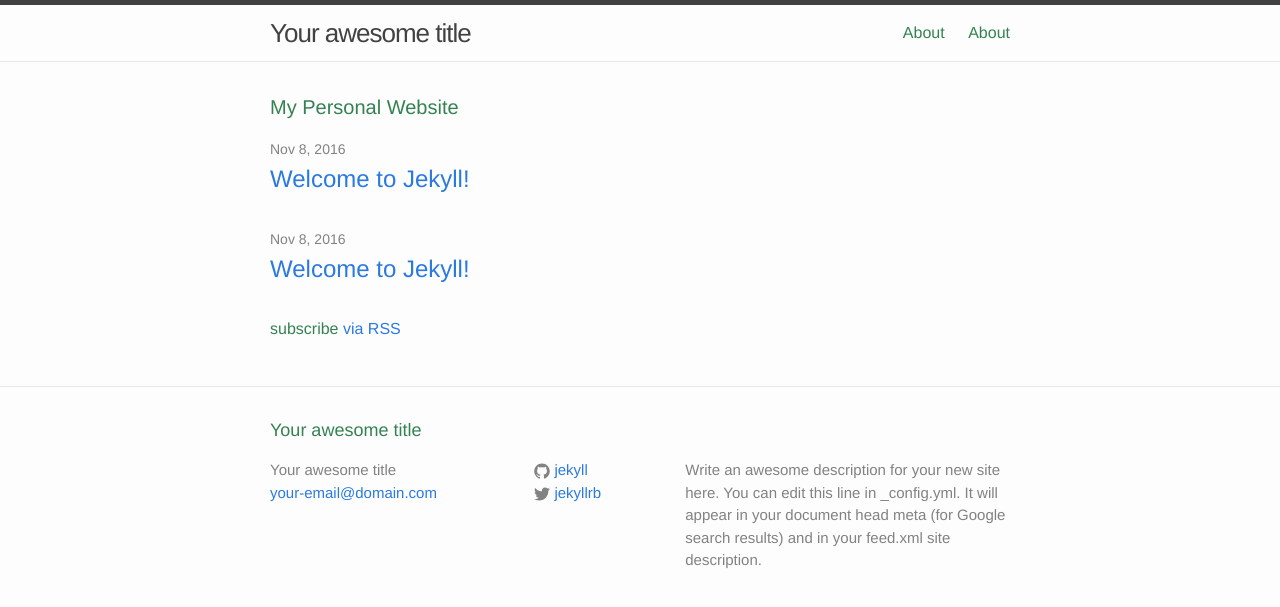
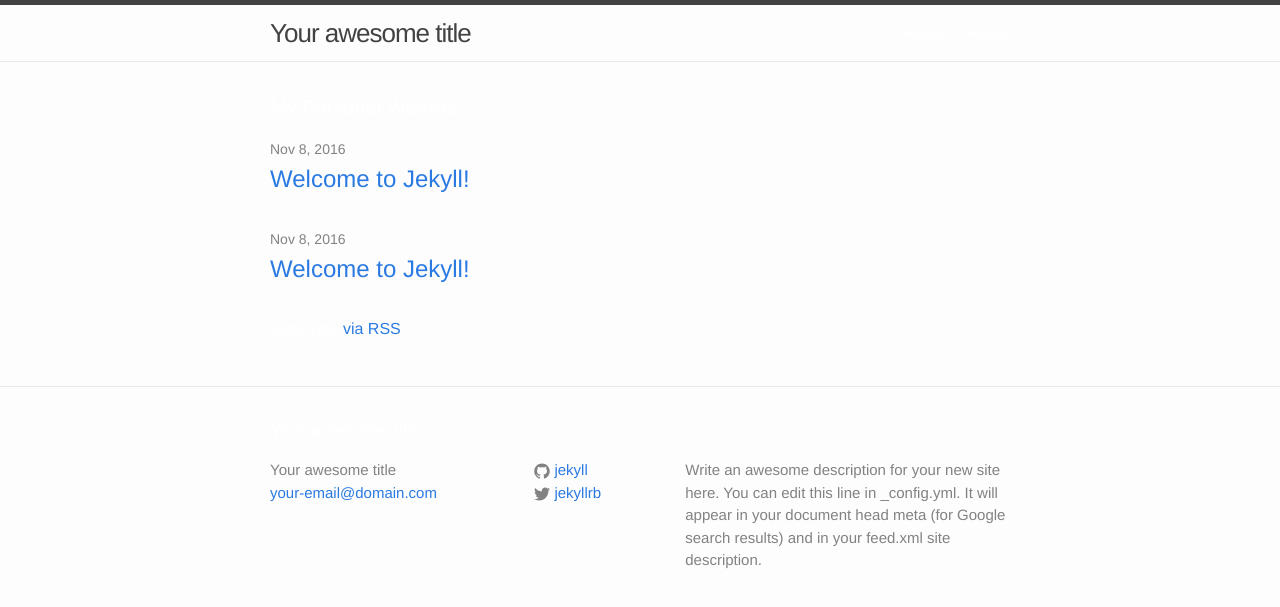
Before and after one commit to jhunxiong92/my-name.github.io, a Jekyll site: the page built from index.html, in a window 1280 px wide. Shown: the top 607 px of the page. Built offline with Jekyll 4.4.1, drawn with Linux system fonts in a browser that asks for light colours.

Commit message:
Update main.scss

```diff
--- a/css/main.scss
+++ b/css/main.scss
@@ -14,7 +14,7 @@ $base-line-height: 1.5;
 
 $spacing-unit:     30px;
 
-$text-color:       #348252;
+$text-color:       #fff;
 $background-color: #fdfdfd;
 $brand-color:      #2a7ae2;
 
```
